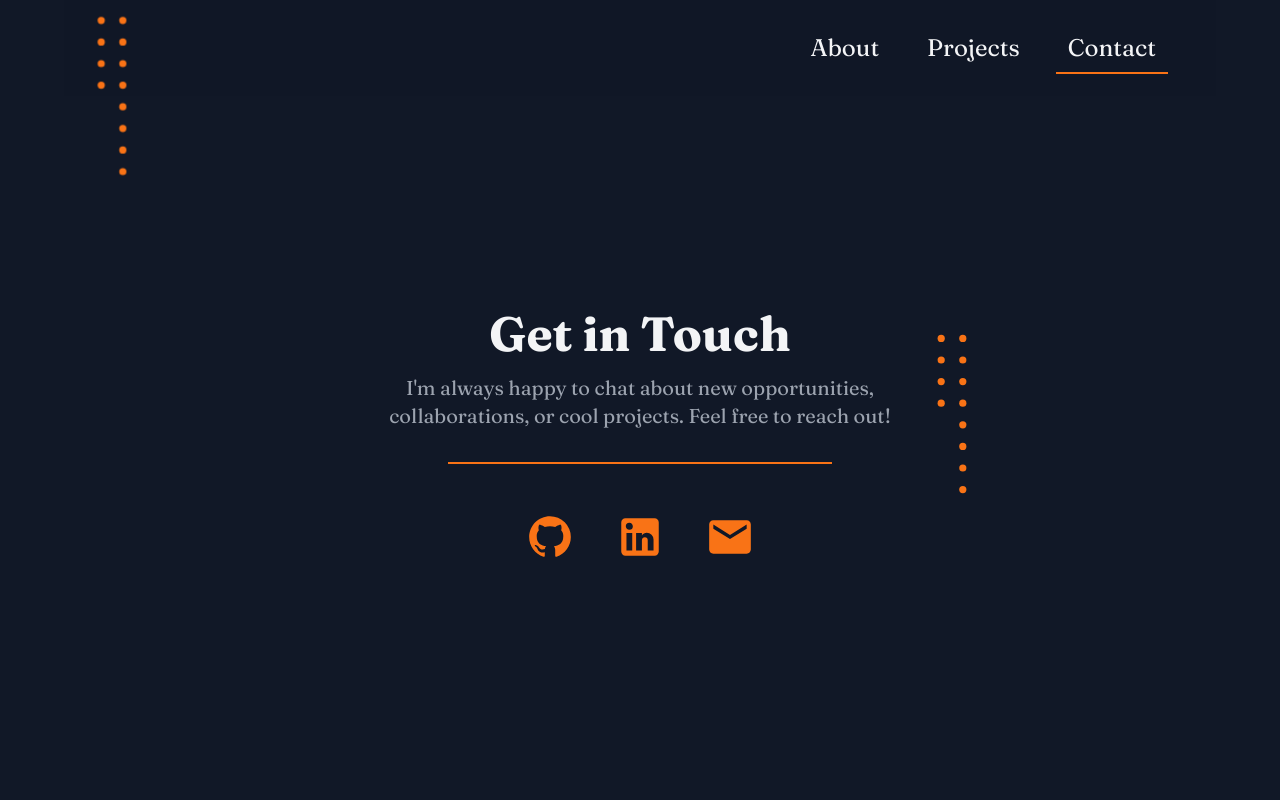
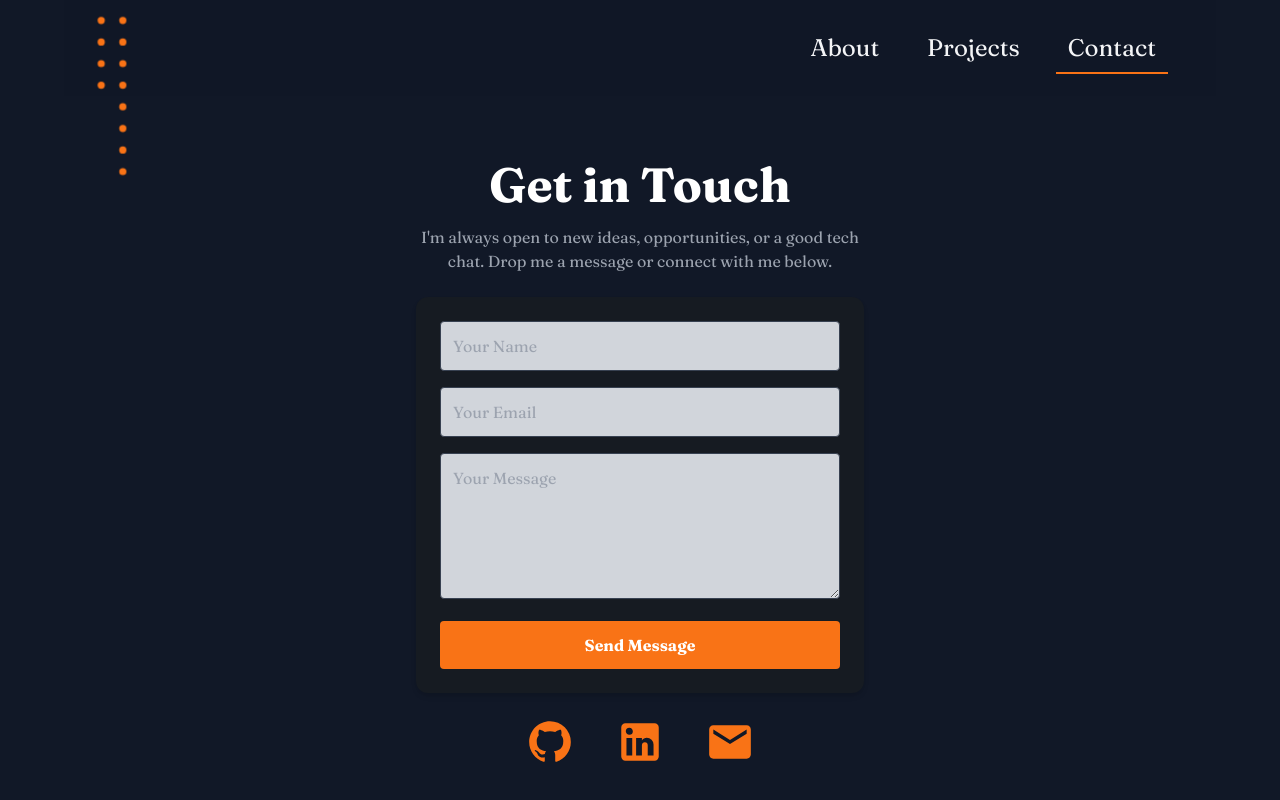
Before and after one commit to karinfdez/nextjs-portfolio, a Next.js app: page /contact in a window 1280 px wide. Shown: the top 800 px of the page. Built offline with nearby package versions, Linux system fonts and the light colour scheme.

Commit message:
Update contactus form. Create a new component using formspree

```diff
--- /dev/null
+++ b/app/components/ContactForm.jsx
@@ -0,0 +1,76 @@
+import React from 'react';
+import { useForm, ValidationError } from '@formspree/react';
+
+export default function ContactForm() {
+    const [state, handleSubmit] = useForm("mldlpyrv");
+
+    if (state.succeeded) {
+      return (
+        <div className="w-full max-w-md bg-[#161b22] p-6 rounded-xl shadow-md text-center">
+          <div className="text-green-400 text-4xl mb-4">✓</div>
+          <h3 className="text-xl font-semibold mb-2">Message Sent!</h3>
+          <p className="text-gray-400">Thanks for reaching out. I'll get back to you soon!</p>
+        </div>
+      );
+    }
+
+    return (
+      <form
+        onSubmit={handleSubmit}
+        className="w-full max-w-md bg-[#161b22] p-6 rounded-xl shadow-md"
+      >
+        <div className="mb-4">
+          <input
+            id="name"
+            type="text"
+            name="name"
+            placeholder="Your Name"
+            required
+            className="w-full p-3 rounded bg-gray-300 text-black border border-gray-700 focus:outline-none focus:border-orange-500 transition"
+          />
+        </div>
+
+        <div className="mb-4">
+          <input
+            id="email"
+            type="email"
+            name="email"
+            placeholder="Your Email"
+            required
+            className="w-full p-3 rounded bg-gray-300 text-black border border-gray-700 focus:outline-none focus:border-orange-500 transition"
+          />
+          <ValidationError
+            prefix="Email"
+            field="email"
+            errors={state.errors}
+            className="text-red-400 text-sm mt-1"
+          />
+        </div>
+
+        <div className="mb-4">
+          <textarea
+            id="message"
+            name="message"
+            placeholder="Your Message"
+            required
+            rows={5}
+            className="w-full p-3 rounded bg-gray-300 text-black border border-gray-700 focus:outline-none focus:border-orange-500 transition"
+          />
+          <ValidationError
+            prefix="Message"
+            field="message"
+            errors={state.errors}
+            className="text-red-400 text-sm mt-1"
+          />
+        </div>
+
+        <button
+          type="submit"
+          disabled={state.submitting}
+          className="w-full p-3 rounded bg-orange-500 text-white font-bold hover:bg-orange-600 transition disabled:opacity-70"
+        >
+          {state.submitting ? 'Sending...' : 'Send Message'}
+        </button>
+      </form>
+    );
+  }
--- a/app/components/Socialicons.jsx
+++ b/app/components/Socialicons.jsx
@@ -39,14 +39,9 @@ const SocialTab = ({ isMobile = false }) => {
   ];
 
 
-  // Adjust the layout based on whether it's mobile or desktop
-  const containerClass = isMobile
-    ? "flex justify-center items-center space-x-4" // Horizontal layout for mobile
-    : "flex flex-col items-center"; // Vertical layout for desktop
-
-  const iconsContainerClass = isMobile
-    ? "flex space-x-4 p-3 rounded-lg bg-opacity-90" // Horizontal spacing for mobile
-    : "flex flex-col space-y-4 p-3 rounded-lg bg-opacity-90"; // Vertical spacing for desktop
+  // Always use horizontal layout regardless of device type
+  const containerClass = "flex justify-center items-center";
+  const iconsContainerClass = "flex space-x-4 p-3 rounded-lg bg-opacity-90"; // Horizontal spacing for all devices
 
   return (
     <div className={`socialTab ${containerClass}`}>
--- a/app/contact/page.js
+++ b/app/contact/page.js
@@ -1,28 +1,79 @@
-export const metadata = {
-  title: 'Contact – My Portfolio',
-};
+// export const metadata = {
+//   title: 'Contact – My Portfolio',
+// };
 
+// import SocialIcons from "../components/Socialicons";
+// import AnimatedDots from "../components/AnimatedDots";
+// import AnimatedReveal from "../components/AnimatedReveal";
+
+// export default function ContactPage() {
+//   return (
+//     <AnimatedReveal delay={0.1} className="h-screen overflow-hidden">
+//       <main className="flex flex-col items-center justify-center h-full px-4 text-center overflow-hidden">
+//         <div className="relative mb-8 flex items-start justify-center">
+//           <div className="text-center space-y-4">
+//             <h1 className="text-4xl md:text-5xl 2xl:text-6xl font-bold">Get in Touch</h1>
+//             <p className="max-w-xl text-lg xl:text-xl text-gray-400">
+//               {`I'm always happy to chat about new opportunities, collaborations, or cool projects. Feel free to reach out!`}
+//             </p>
+//           </div>
+//           <AnimatedDots className="absolute -right-12 top-0 scale-90 mt-2" colorClass="bg-orange-500" />
+//         </div>
+//         {/* divider */}
+//         <div className="h-0.5 w-full max-w-sm bg-orange-500 mb-6" />
+//         <SocialIcons isMobile />
+//       </main>
+//     </AnimatedReveal>
+//   );
+// }
+
+"use client";
+
+import { useState } from 'react';
+import { motion } from 'framer-motion';
 import SocialIcons from "../components/Socialicons";
-import AnimatedDots from "../components/AnimatedDots";
-import AnimatedReveal from "../components/AnimatedReveal";
+import ContactForm from "../components/ContactForm";
 
 export default function ContactPage() {
+const [copied, setCopied] = useState(false);
+const email = 'youremail@example.com';
+
+const handleCopy = () => {
+    navigator.clipboard.writeText(email);
+    setCopied(true);
+    setTimeout(() => setCopied(false), 2000);
+  };
+
   return (
-    <AnimatedReveal delay={0.1} className="h-screen overflow-hidden">
-      <main className="flex flex-col items-center justify-center h-full px-4 text-center overflow-hidden">
-        <div className="relative mb-8 flex items-start justify-center">
-          <div className="text-center space-y-4">
-            <h1 className="text-4xl md:text-5xl 2xl:text-6xl font-bold">Get in Touch</h1>
-            <p className="max-w-xl text-lg xl:text-xl text-gray-400">
-              {`I'm always happy to chat about new opportunities, collaborations, or cool projects. Feel free to reach out!`}
-            </p>
-          </div>
-          <AnimatedDots className="absolute -right-12 top-0 scale-90 mt-2" colorClass="bg-orange-500" />
-        </div>
-        {/* divider */}
-        <div className="h-0.5 w-full max-w-sm bg-orange-500 mb-6" />
-        <SocialIcons isMobile />
-      </main>
-    </AnimatedReveal>
-  );
+    <main className="min-h-screen text-white flex flex-col items-center justify-center px-4">
+      <motion.h1
+        className="text-4xl md:text-5xl font-bold mb-4"
+        initial={{ opacity: 0, y: -20 }}
+        animate={{ opacity: 1, y: 0 }}
+        transition={{ duration: 0.6 }}
+      >
+        Get in Touch
+      </motion.h1>
+
+      <p className="text-gray-400 mb-6 text-center max-w-md">
+        I'm always open to new ideas, opportunities, or a good tech chat.
+        Drop me a message or connect with me below.
+      </p>
+
+      <ContactForm />
+
+      {/* Replace this with your own animated SocialIcons component */}
+      <motion.div
+        className="mb-10"
+        initial={{ opacity: 0, y: 10 }}
+        animate={{ opacity: 1, y: 0 }}
+        transition={{ delay: 0.3, duration: 0.5 }}
+      >
+        <SocialIcons onEmailClick={handleCopy} />
+      </motion.div>
+
+      {copied && <p className="text-green-400 mb-6">Email copied to clipboard!</p>}
+
+    </main>
+  )
 }
--- a/package.json
+++ b/package.json
@@ -9,6 +9,7 @@
     "lint": "next lint"
   },
   "dependencies": {
+    "@formspree/react": "^3.0.0",
     "embla-carousel-react": "^8.6.0",
     "framer-motion": "^12.23.12",
     "next": "14.2.3",
```
Also changed, not shown: 1 other file (tests, documents, lock files or other folders).
